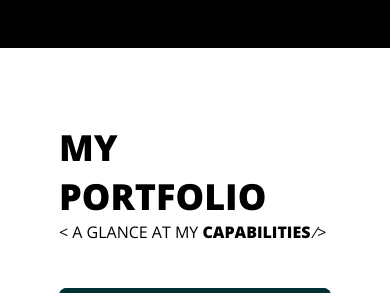
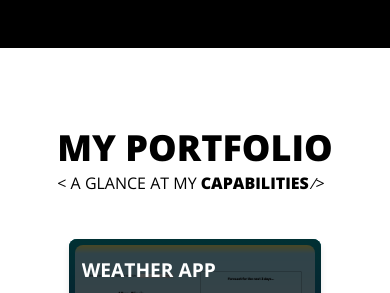
Before and after one commit to ha-x-3/portfolio, a React (Vite) app: page / in a window 390 px wide. Shown: the part 2400-2693 px from the top of the page. Built offline with nearby package versions, Linux system fonts and the light colour scheme.

Commit message:
Adjusted width of myWork for mobile

```diff
--- a/src/App.css
+++ b/src/App.css
@@ -440,10 +440,15 @@ li {
   }
 
   .workContent {
-    width: 80vw;
+    width: 85vw;
+  }
+
+  .workHeading {
+    align-self: center;
   }
 
   .projectGrid {
+    max-width: 75vw;
     grid-template-columns: 1fr;
     gap: 40px;
   }
```
